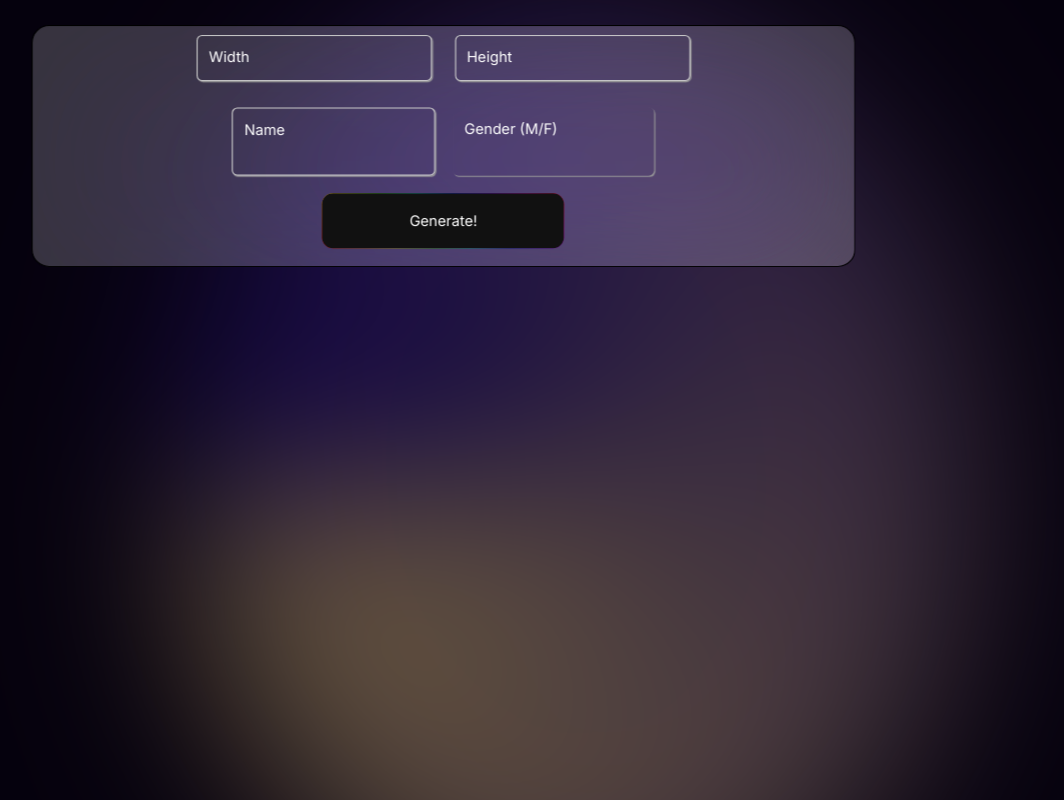
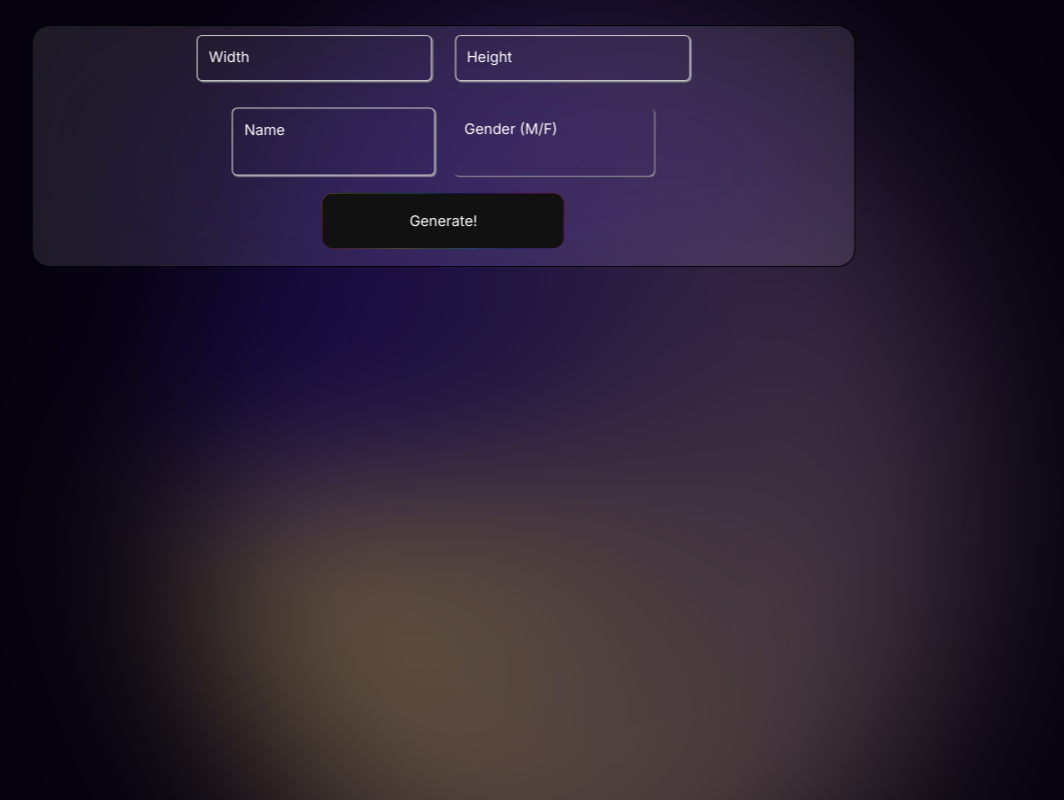
Before and after one commit to mrdog233o5/seatingPlanGenerator, a website built with Vite: page index.html in a window 1280 px wide. Shown: the top 800 px of the page, without its empty margins (197-1261 px from the left). Built offline with nearby package versions, Linux system fonts and the light colour scheme.

Commit message:
more transparencies

```diff
--- a/style.css
+++ b/style.css
@@ -113,7 +113,7 @@ textarea::placeholder, input::placeholder {
 .input {
 	-webkit-backdrop-filter: blur(64px) saturate(1.6);
     backdrop-filter: blur(64px) saturate(1.6);
-    background: rgba(255, 255, 255, 0.2);
+    background: rgba(255, 255, 255, 0.1);
 	margin-top: 20px;
 	transition: all 0.5s;
 	transform: scale(1.1);
```
